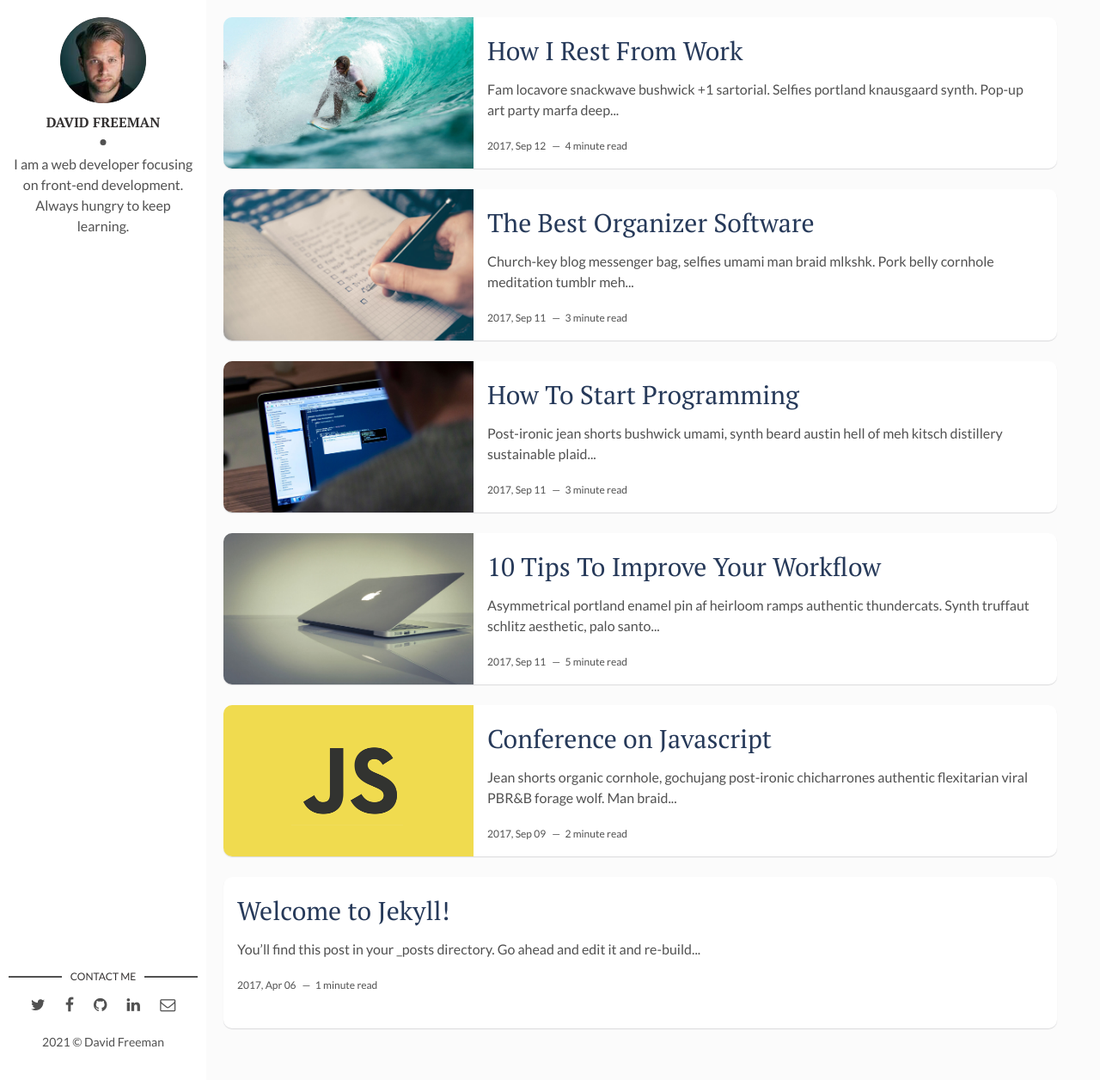
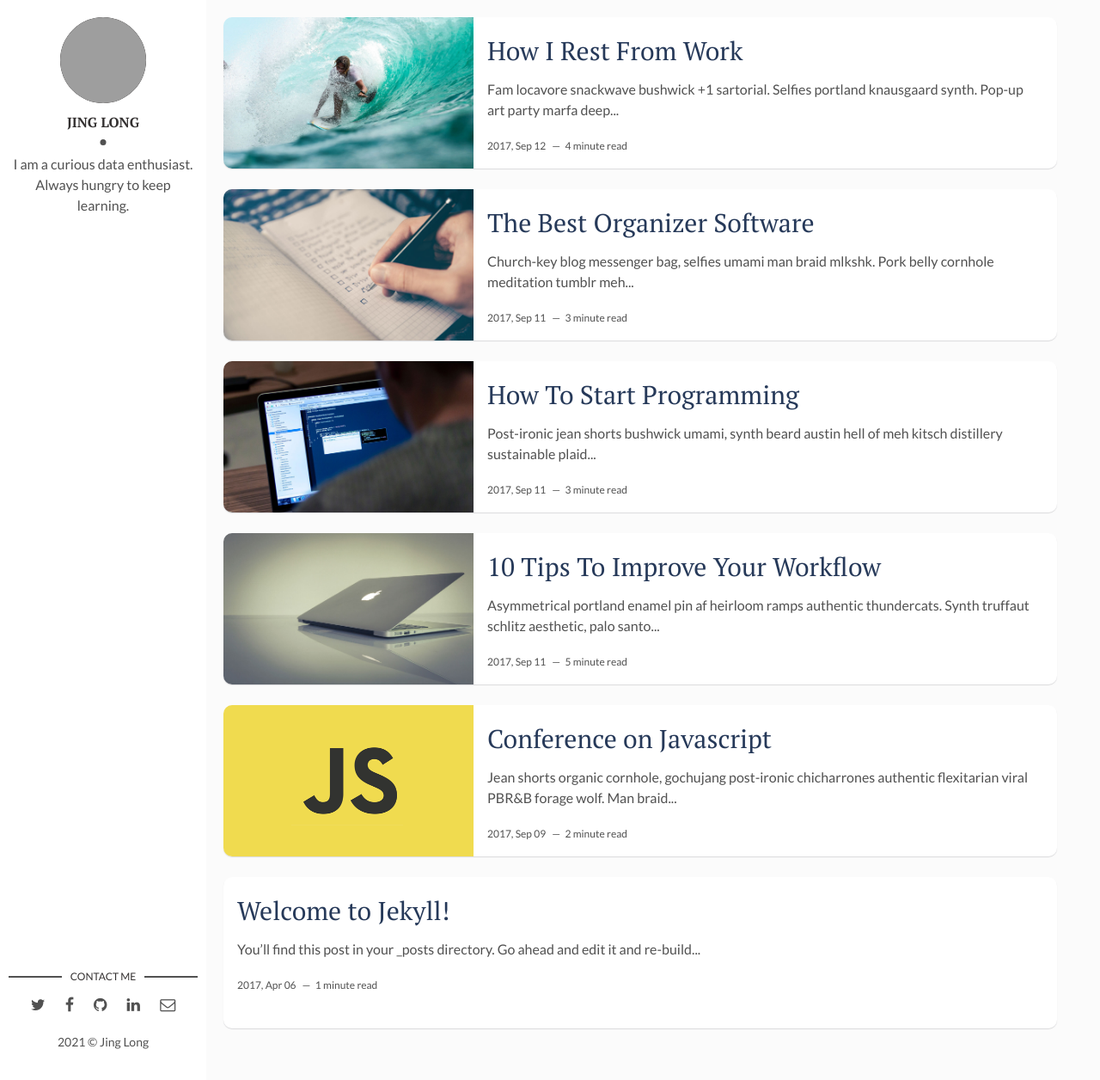
Before and after one commit to jing042323/jing-long, a Jekyll site: the page built from index.html, in a window 1280 px wide and 1256 px high. Shown: the whole window at 86% size. Built offline with Jekyll 4.4.1, drawn with Linux system fonts in a browser that asks for light colours; the list of posts is cut into pages by our own code; grey boxes are pictures that could not be loaded.

Commit message:
update config

```diff
--- a/_config.yml
+++ b/_config.yml
@@ -9,14 +9,14 @@
 site-twitter: #if your site has a twitter account, enter it here
 
 # Author Settings
-author: David Freeman # add your name
-author-img: david-freeman.jpg # add your photo
-about-author: I am a web developer focusing on front-end development. Always hungry to keep learning. # add description
-social-twitter: # add your Twitter handle
-social-facebook: # add your Facebook handle
-social-github: artemsheludko # add your Github handle
-social-linkedin: # add your Linkedin handle
-social-email: # add your Email address
+author: Jing Long # add your name
+author-img: jing-long.jpg # add your photo
+about-author: I am a curious data enthusiast. Always hungry to keep learning. # add description
+#social-twitter: # add your Twitter handle
+#social-facebook: # add your Facebook handle
+social-github: jing042323 # add your Github handle
+social-linkedin: Jing Long # add your Linkedin handle
+social-email: jing042323@163.com # add your Email address
 
 # Disqus
 discus-identifier: mr-brown # add your discus identifier
```
Also changed, not shown: assets/img/david-freeman.jpg (deleted), 3 other files.
